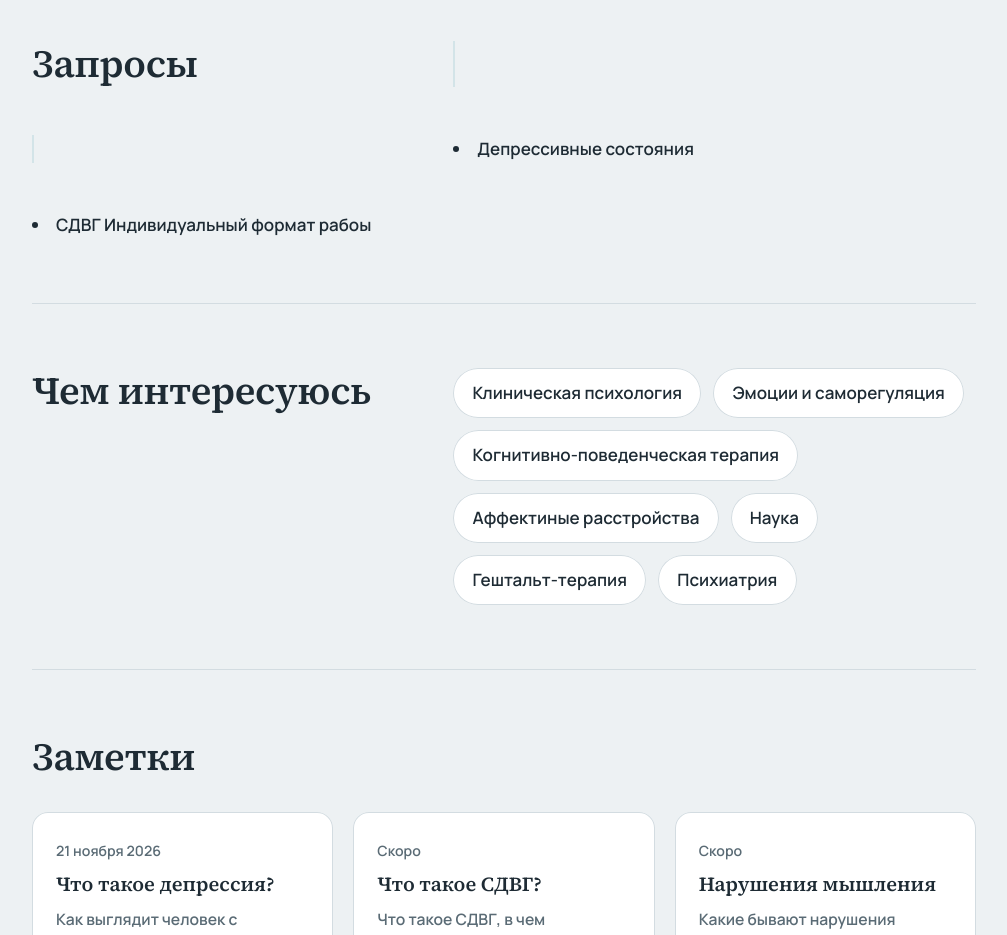
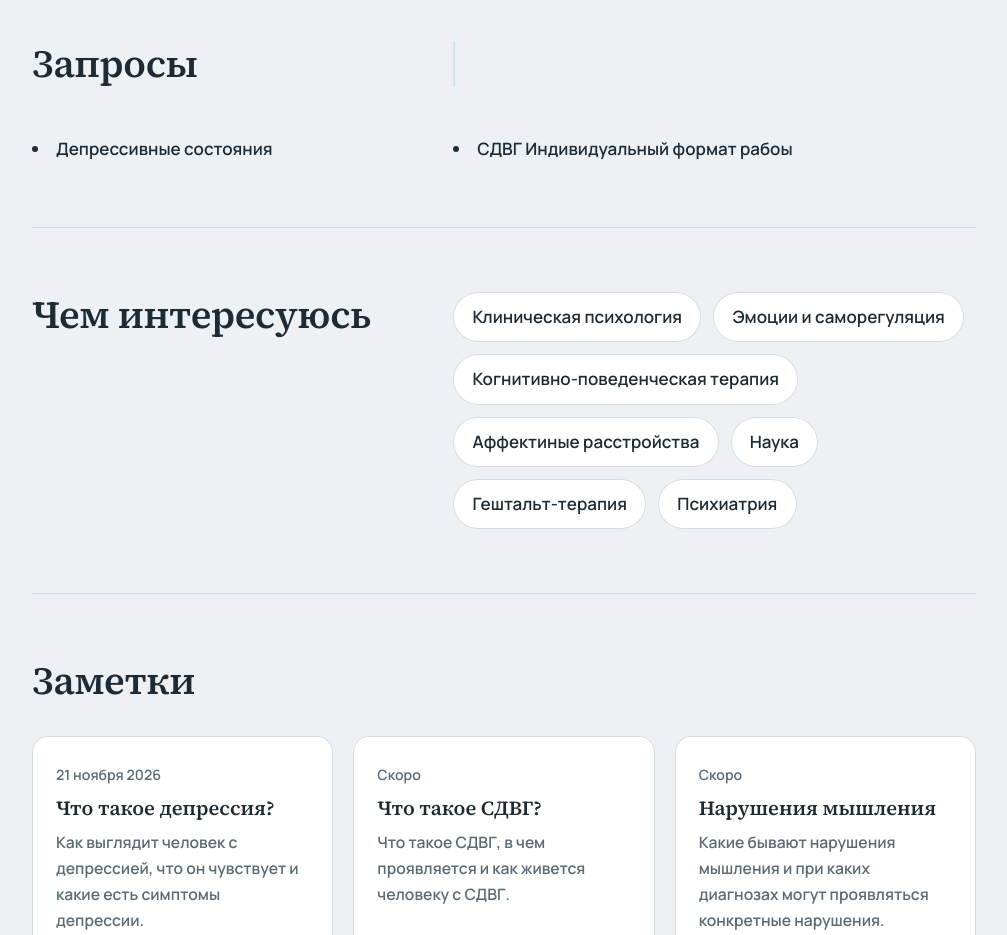
Before and after one commit to nastickly/my_site, a plain HTML site: page index.html in a window 1280 px wide. Shown: the part 1380-2315 px from the top of the page, without its empty margins (136-1143 px from the left). Drawn offline with Linux system fonts and the light colour scheme.

Commit message:
что изменила

```diff
--- a/index.html
+++ b/index.html
@@ -140,7 +140,6 @@ footer{padding:2rem 0 3rem;color:var(--muted);font-size:.9rem;border-top:1px sol
       <div class="cols">
         <h2>Запросы</h2>
         <ol class="timeline"></ol>
-        <ol class="timeline"></ol>
         <li><b>Депрессивные состояния</b>
         <li><b>СДВГ</b>
         <b>Индивидуальный формат рабоы</b>
```
